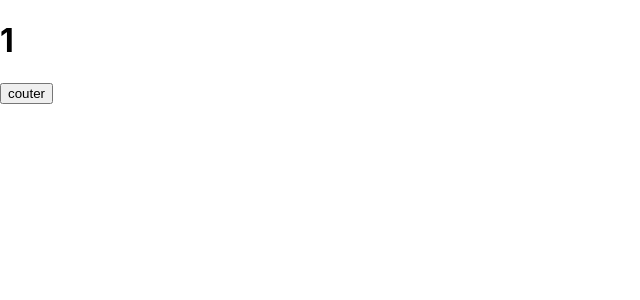
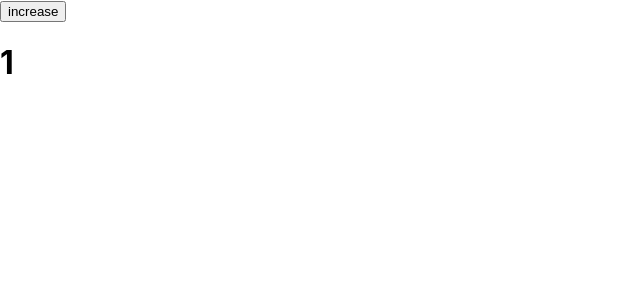
Before and after one commit to aniket2727/React-Interview, a React (Create React App) app in the folder app/: page / in a window 1280 px wide. Shown: the top 300 px of the page, without its empty margins (0-640 px from the left). Built offline with nearby package versions, Linux system fonts and the light colour scheme.

Commit message:
add changes

```diff
--- a/app/src/App.js
+++ b/app/src/App.js
@@ -52,10 +52,11 @@
 import Hoistingandcloser from "./componets/Hoistingandcloser";
 import Usestateproblems from "./componets/Usestateproblems";
 import Parent from "./componets/Parenttochild.js/Parent";
+import AsysnUsestate from "./componets/AsysnUsestate";
 function App() {
   return (
    <div className="">
-    <Parent/>
+     <AsysnUsestate/>
    </div>
   );
 }
--- /dev/null
+++ b/app/src/componets/AsysnUsestate.js
@@ -0,0 +1,21 @@
+
+// all the set methods in the reacts behavouus async
+
+import React, { useState } from 'react'
+
+const AsysnUsestate = () => {
+    const [count,setcount]=useState(1);
+   const handleincrease=()=>{
+    setcount(count+5)
+    console.log("the value of count is ",count); // here consloke output is less by 5
+   }
+
+  return (
+    <div>
+    <button onClick={handleincrease}>increase</button>
+      <h1>{count}</h1>
+    </div>
+  )
+}
+
+export default AsysnUsestate
```
